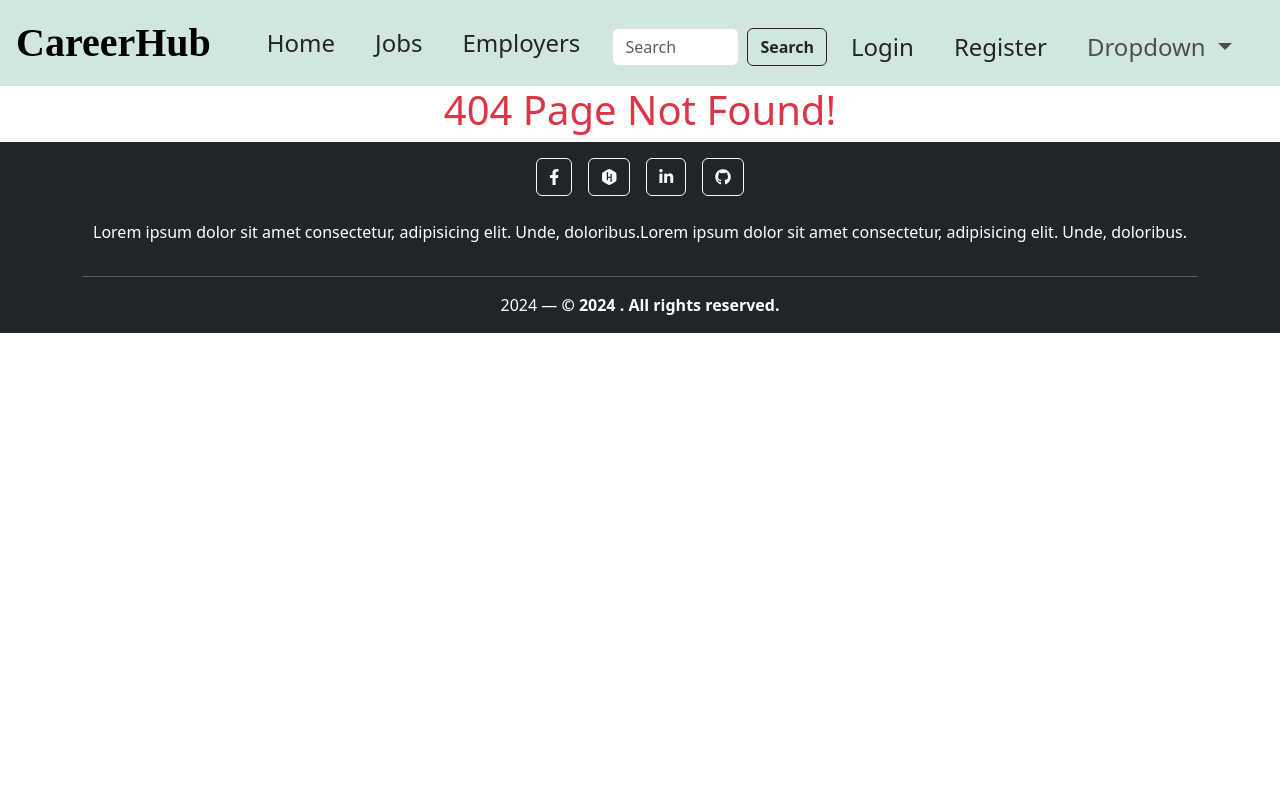
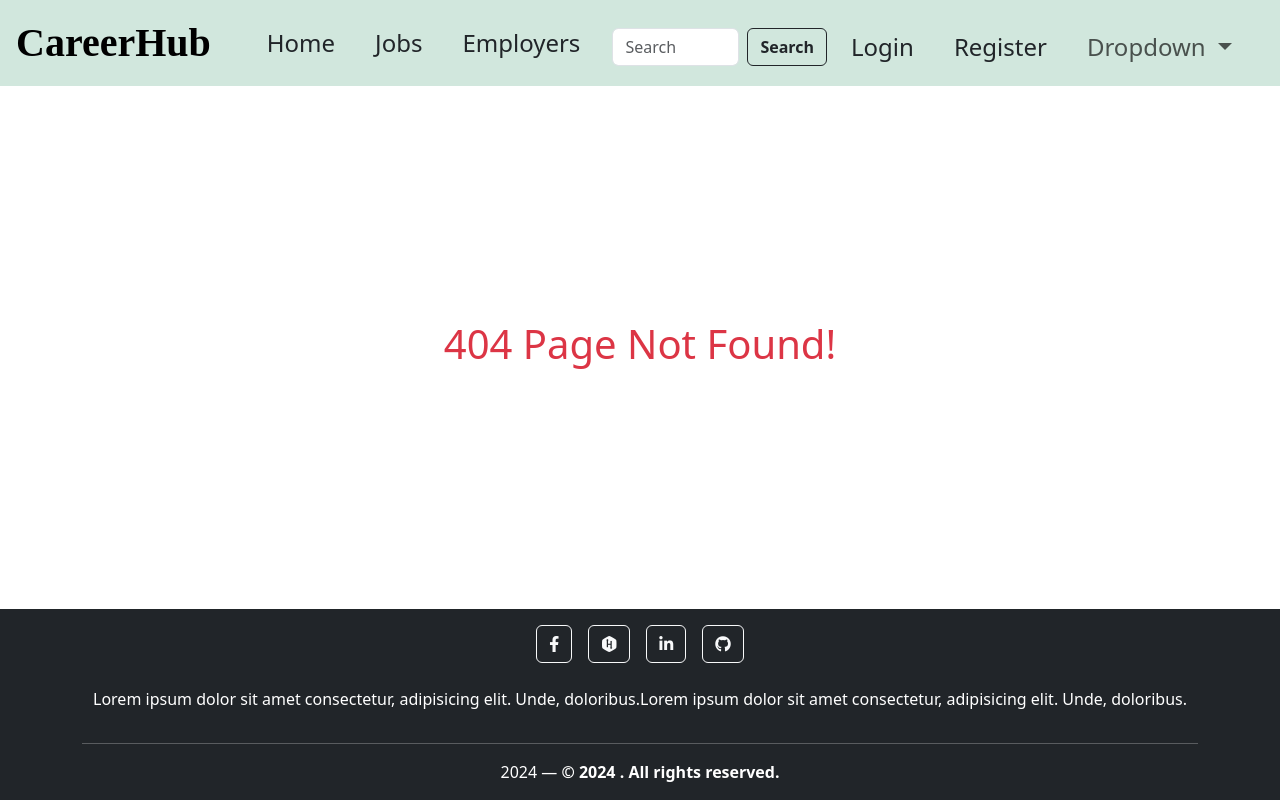
Before and after one commit to yousef8/CareerHub-FrontEnd, a Vue app: page /dynamic in a window 1280 px wide. Built offline with nearby package versions, Linux system fonts and the light colour scheme.

Commit message:
handle code

```diff
--- a/index.html
+++ b/index.html
@@ -9,6 +9,8 @@
   </head>
   <body>
     <div id="app"></div>
+    <script src="https://cdn.jsdelivr.net/npm/bootstrap@5.3.0-alpha1/dist/js/bootstrap.bundle.min.js" crossorigin="anonymous"></script>
     <script type="module" src="/src/main.ts"></script>
+
   </body>
 </html>
--- a/src/App.vue
+++ b/src/App.vue
@@ -18,6 +18,7 @@ import AppFooter from '@/components/AppFooter.vue'
 .app-container {
   display: flex;
   flex-direction: column;
+  justify-content: space-between;
   min-height: 100vh;
 }
 
--- a/src/components/JobCard.vue
+++ b/src/components/JobCard.vue
@@ -1,7 +1,7 @@
 <template>
   <div class="card mb-3">
     <div class="card-body">
-      <router-link :to="`/jobs/${job.id}`" class="text-decoration-none text-dark">
+      <router-link :to="`/jobs/:id`" class="text-decoration-none text-dark">
         <h3 class="card-title text-success">{{ job.title }}</h3>
       </router-link>
       <h6 class="card-subtitle mb-2 text-muted">{{ job.company }}</h6>
```
